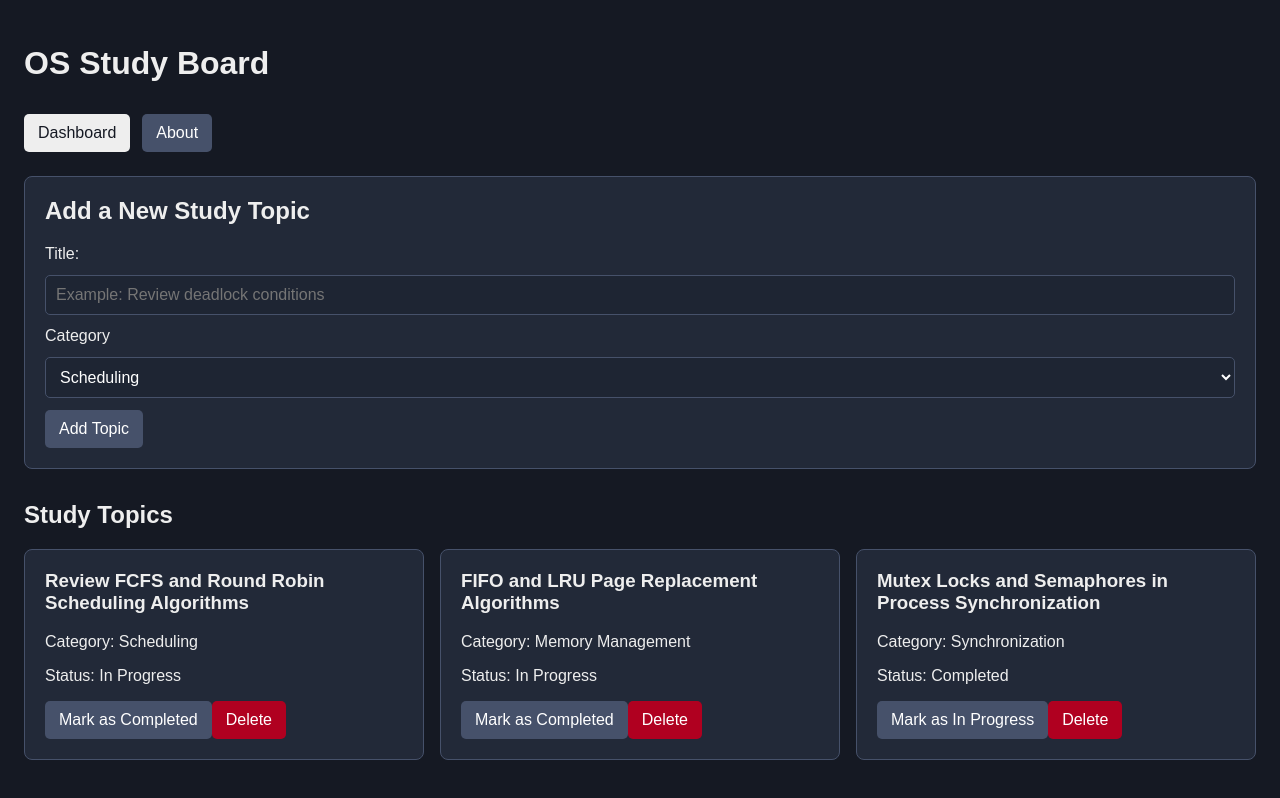
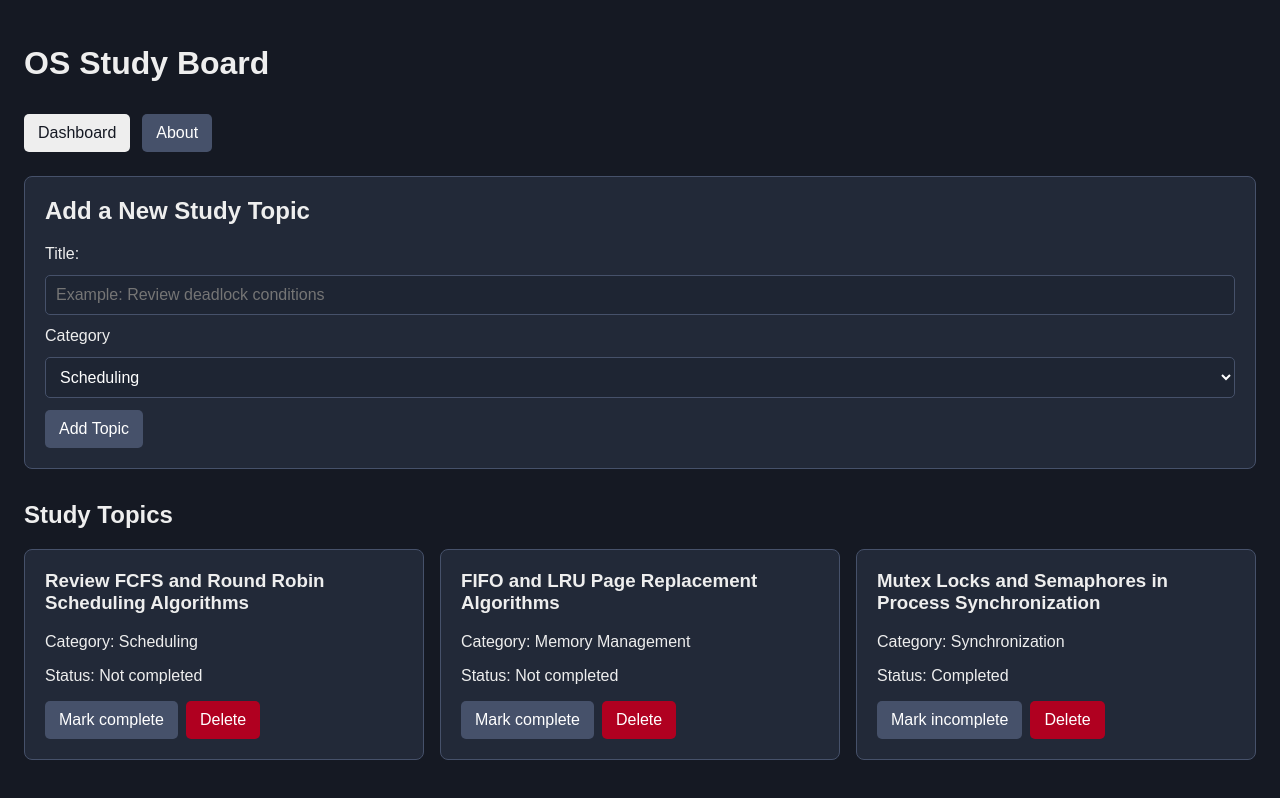
Before and after one commit to LS460-1UR-FSE/os-study-board, a React (Vite) app: page / in a window 1280 px wide. Built offline with nearby package versions, Linux system fonts and the light colour scheme.

Commit message:
Fixed deletion and incomplete/complete functions. Finalized dashboard and interactions.

```diff
--- a/src/components/dashboard/StudyItem.jsx
+++ b/src/components/dashboard/StudyItem.jsx
@@ -1,19 +1,21 @@
-function StudyItem({topic}) { // displays the study topic received from the parent component through props
+function StudyItem({ topic, onToggle, onDelete }) {
   return (
     <li className="study-item">
       <h3>{topic.title}</h3>
       <p>Category: {topic.category}</p>
-      <p>Status: {topic.completed ? 'Completed' : 'In Progress'}</p>
+      <p>Status: {topic.completed ? 'Completed' : 'Not completed'}</p>
 
-      <div className= 'Topic Actions'>
+      <div className="topic-actions">
+        {/* Send this topic's ID to the parent's toggle function. */}
         <button
           type="button"
           aria-pressed={topic.completed}
           onClick={() => onToggle(topic.id)}
         >
-            {topic.completed ? 'Mark as In Progress' : 'Mark as Completed'}
+          {topic.completed ? 'Mark incomplete' : 'Mark complete'}
         </button>
 
+        {/* Send this topic's ID to the parent's delete function. */}
         <button
           type="button"
           className="delete-button"
```
Lines whose indentation alone changed are shown as unchanged.
